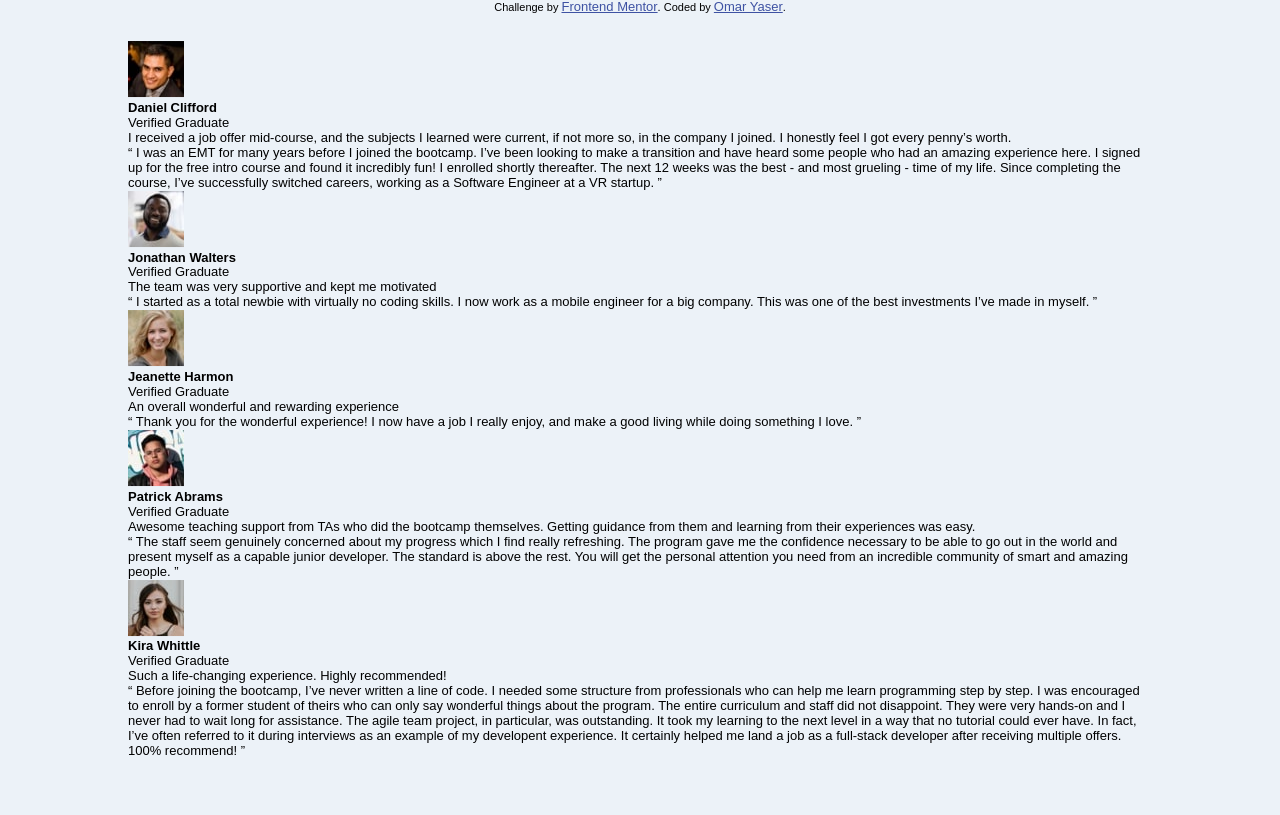
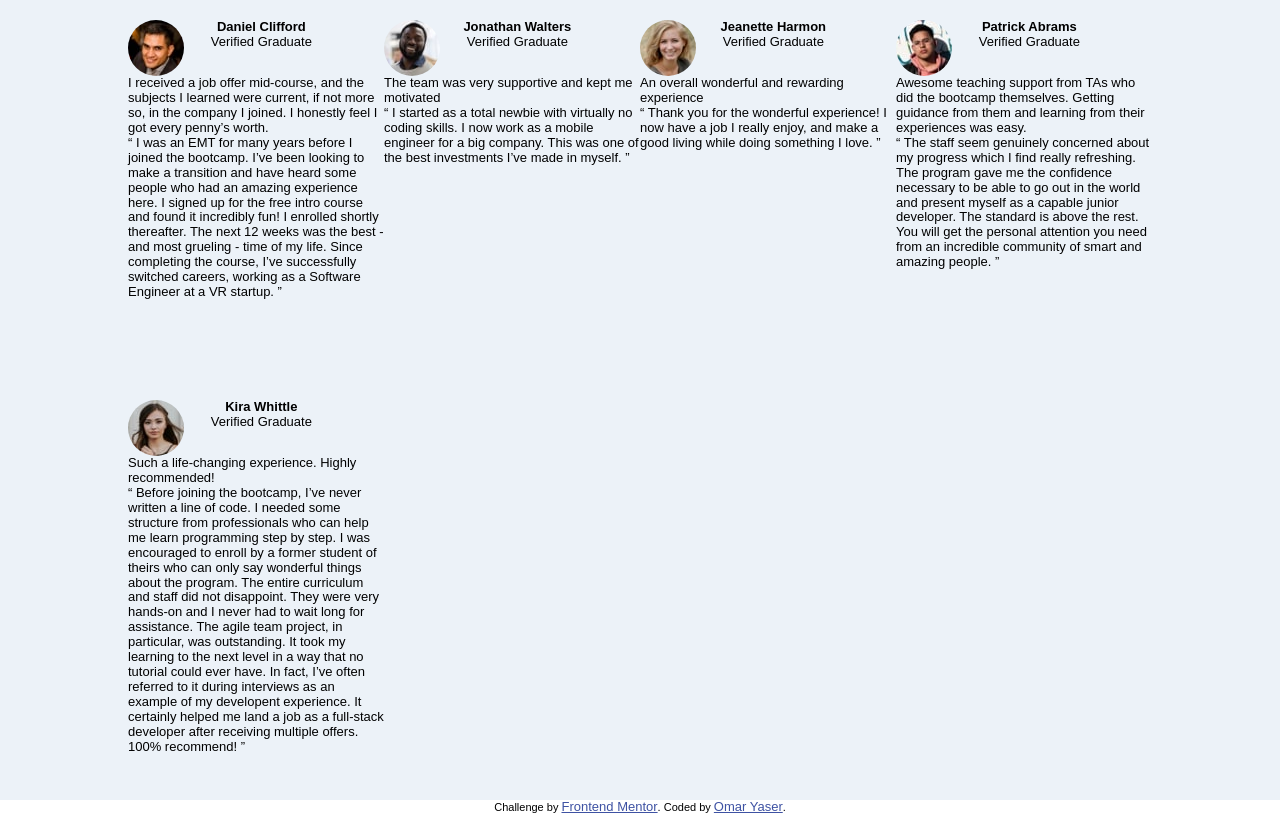
Before and after one commit to OmarYaser/Frontend-Mentor-Testimonials-Grid-Section, a plain HTML site: page index.html in a window 1280 px wide. Drawn offline with Linux system fonts and the light colour scheme.

Commit message:
created a div as a container for the info text, removed image span, and started styling the inner content of the members

```diff
--- a/css/style.css
+++ b/css/style.css
@@ -14,13 +14,18 @@
   margin: 0;
 }
 
-body {
+/* main section styling */
+main {
   background-color: var(--light-grayish-blue);
+  width: 100%;
+  height: 100vh;
+  position: relative;
 }
 
-/* main section styling */
-main {
+/* parent section styling */
+section.parent {
   width: 80%;
+  height: 95%;
   position: absolute;
   top: 50%;
   left: 50%;
@@ -28,6 +33,24 @@ main {
   display: grid;
   grid-template-columns: repeat(4, 1fr);
   grid-template-rows: repeat(2, 1fr);
+}
+
+/* inner content styling */
+.info {
+  width: 200px;
+  display: grid;
+  grid-template-columns: 1fr 2fr;
+}
+
+.info .text {
+  display: flex;
+  flex-direction: column;
+  align-items: center;
+}
+
+.info img {
+  height: 100%;
+  border-radius: 50%;
 }
 
 /* Attribution */
--- a/index.html
+++ b/index.html
@@ -22,9 +22,11 @@
       <section class="parent">
         <div class="member1">
           <div class="info">
-            <span><img src="images/image-daniel.jpg" alt="" /></span>
+            <img src="images/image-daniel.jpg" alt="" />
+            <div class="text">
               <h3>Daniel Clifford</h3>
               <p>Verified Graduate</p>
+            </div>
           </div>
           <div class="text">
             <p class="first">
@@ -45,9 +47,11 @@
         </div>
         <div class="member2">
           <div class="info">
-            <span><img src="images/image-jonathan.jpg" alt="" /></span>
+            <img src="images/image-jonathan.jpg" alt="" />
+            <div class="text">
               <h3>Jonathan Walters</h3>
               <p>Verified Graduate</p>
+            </div>
           </div>
           <div class="text">
             <p class="first">
@@ -62,9 +66,11 @@
         </div>
         <div class="member3">
           <div class="info">
-            <span><img src="images/image-jeanette.jpg" alt="" /></span>
+            <img src="images/image-jeanette.jpg" alt="" />
+            <div class="text">
               <h3>Jeanette Harmon</h3>
               <p>Verified Graduate</p>
+            </div>
           </div>
           <div class="text">
             <p class="first">An overall wonderful and rewarding experience</p>
@@ -77,9 +83,11 @@
         </div>
         <div class="member4">
           <div class="info">
-            <span><img src="images/image-patrick.jpg" alt="" /></span>
+            <img src="images/image-patrick.jpg" alt="" />
+            <div class="text">
               <h3>Patrick Abrams</h3>
               <p>Verified Graduate</p>
+            </div>
           </div>
           <div class="text">
             <p class="first">
@@ -99,9 +107,11 @@
         </div>
         <div class="member5">
           <div class="info">
-            <span><img src="images/image-kira.jpg" alt="" /></span>
+            <img src="images/image-kira.jpg" alt="" />
+            <div class="text">
               <h3>Kira Whittle</h3>
               <p>Verified Graduate</p>
+            </div>
           </div>
           <div class="text">
             <p class="first">
```
Lines whose indentation alone changed are shown as unchanged.
